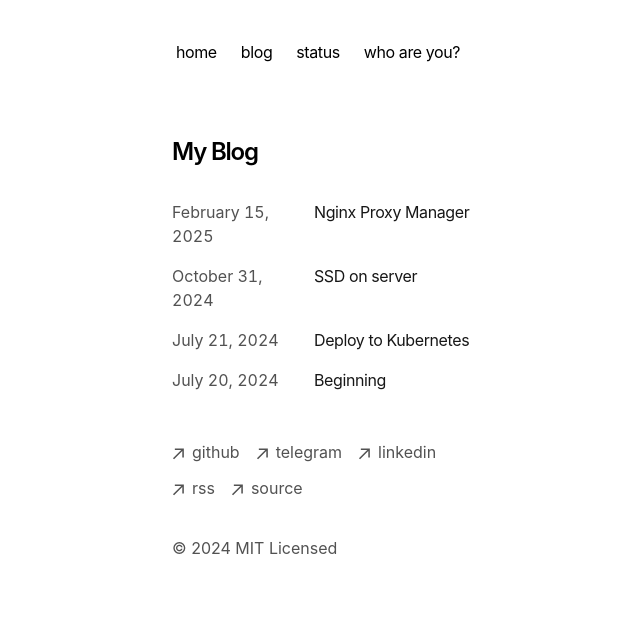
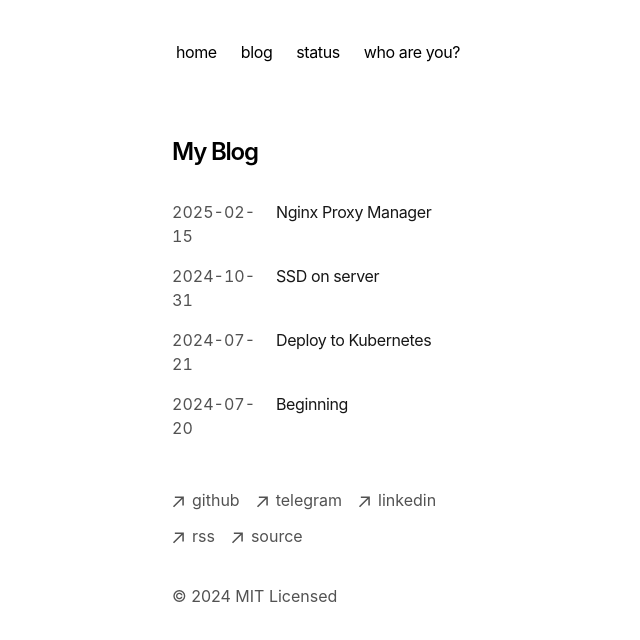
Before and after one commit to abzy128/abzy-kz, a Next.js app: page /blog in a window 1280 px wide. Shown: the top 640 px of the page, without its empty margins (180-820 px from the left). Built offline with nearby package versions, Linux system fonts and the light colour scheme.

Commit message:
format date using ISO

```diff
--- a/app/blog/[slug]/page.tsx
+++ b/app/blog/[slug]/page.tsx
@@ -14,7 +14,7 @@ export async function generateStaticParams() {
 export function generateMetadata({ params }) {
   let post = getBlogPosts().find((post) => post.slug === params.slug)
   if (!post) {
-    return
+    return null;
   }
 
   let {
--- a/app/blog/utils.ts
+++ b/app/blog/utils.ts
@@ -76,11 +76,13 @@ export function formatDate(date: string, includeRelative = false) {
     formattedDate = 'Today'
   }
 
-  let fullDate = targetDate.toLocaleString('en-us', {
-    month: 'long',
-    day: 'numeric',
-    year: 'numeric',
-  })
+  //let fullDate = targetDate.toLocaleString('en-us', {
+  //  month: 'long',
+  //  day: 'numeric',
+  //  year: 'numeric',
+  //})
+
+  let fullDate = targetDate.toISOString().substring(0, 10);
 
   if (!includeRelative) {
     return fullDate
--- a/app/components/posts.tsx
+++ b/app/components/posts.tsx
@@ -22,7 +22,7 @@ export function BlogPosts() {
             href={`/blog/${post.slug}`}
           >
             <div className="w-full flex flex-col md:flex-row space-x-0 md:space-x-2">
-              <p className="text-neutral-600 dark:text-neutral-400 w-[134px] tabular-nums">
+              <p className="text-neutral-600 dark:text-neutral-400 w-[96px] tabular-nums">
                 {formatDate(post.metadata.publishedAt, false)}
               </p>
               <p className="text-neutral-900 dark:text-neutral-100 tracking-tight">
```
